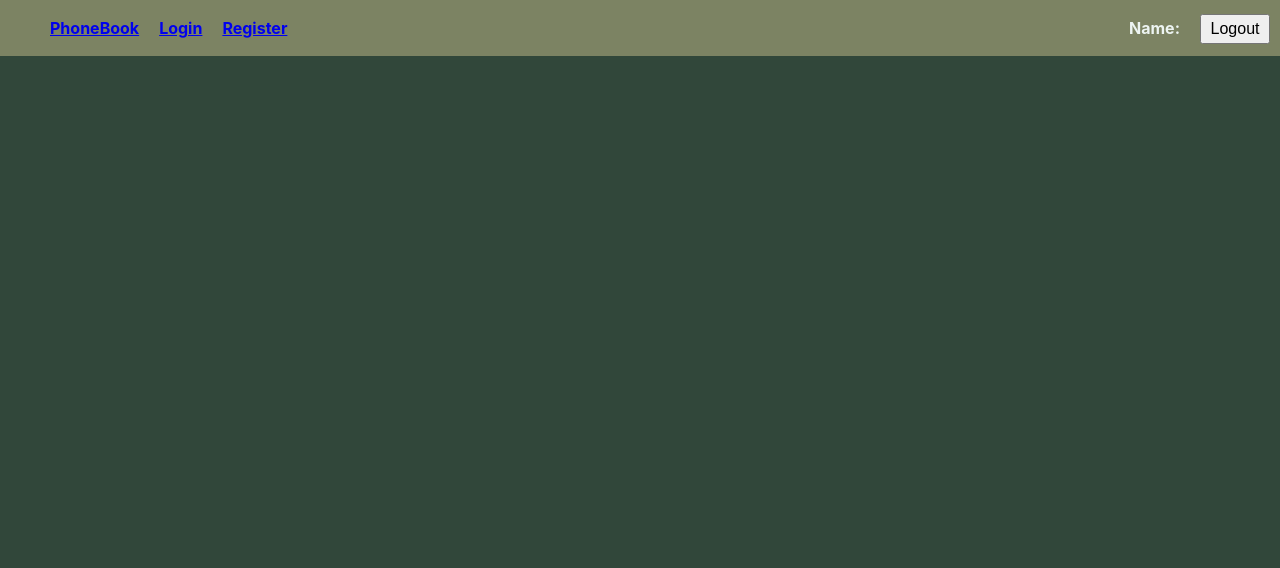
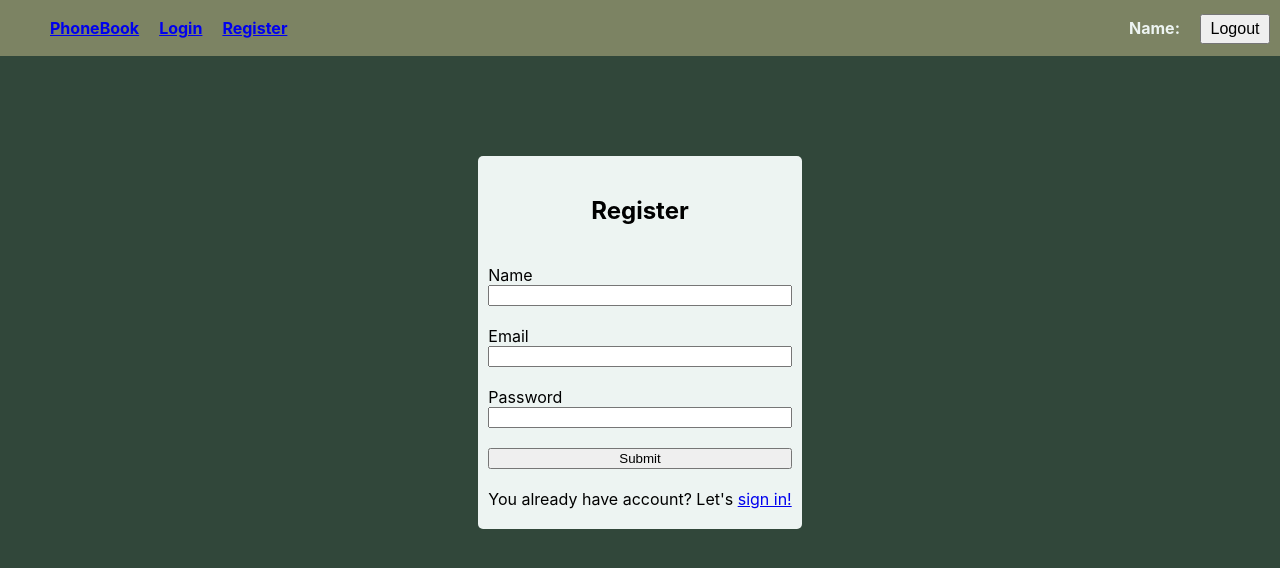
Before and after one commit to DianaKryzhanivska/goit-react-hw-08-phonebook, a React (Create React App) app: page /goit-react-hw-08-phonebook/register in a window 1280 px wide. Shown: the top 568 px of the page. Built offline with nearby package versions, Linux system fonts and the light colour scheme.

Commit message:
register, login

```diff
--- a/package.json
+++ b/package.json
@@ -11,9 +11,11 @@
     "axios": "^1.5.1",
     "react": "^18.1.0",
     "react-dom": "^18.1.0",
+    "react-hook-form": "^7.46.2",
     "react-redux": "^8.1.2",
     "react-router-dom": "^6.16.0",
     "react-scripts": "5.0.1",
+    "react-toastify": "^9.1.3",
     "styled-components": "^6.0.8",
     "web-vitals": "^2.1.3"
   },
--- a/src/components/ContactList/ContactList.jsx
+++ b/src/components/ContactList/ContactList.jsx
@@ -25,7 +25,7 @@ export const ContactList = () => {
   );
 
   useEffect(() => {
-    dispatch(fetchContacts());
+    // dispatch(fetchContacts());
   }, [dispatch]);
 
   const handleDeleteContact = id => {
--- a/src/pages/Login.jsx
+++ b/src/pages/Login.jsx
@@ -1,5 +1,69 @@
 import React from 'react';
+import { Link, useNavigate } from 'react-router-dom';
+import { styled } from 'styled-components';
+import { useForm } from 'react-hook-form';
+import { useDispatch } from 'react-redux';
+import { loginThunk } from 'redux/auth/operations';
+import { toast } from 'react-toastify';
 
 export const Login = () => {
-  return <div></div>;
+  const { handleSubmit, register } = useForm();
+  const dispatch = useDispatch();
+  const navigate = useNavigate();
+
+  const submit = data => {
+    dispatch(loginThunk(data))
+      .unwrap()
+      .then(res => {
+        console.log(res);
+        toast.success(`Welcome! ${res.user.name}`);
+        navigate('/contacts');
+      })
+      .catch(() => toast.error('Data is not valid'));
+  };
+
+  return (
+    <StyledSection>
+      <StyledForm onSubmit={handleSubmit(submit)}>
+        <FormTitle>Login</FormTitle>
+        <StyledLabel>
+          Email
+          <input {...register('email')} />
+        </StyledLabel>
+        <StyledLabel>
+          Password
+          <input {...register('password')} />
+        </StyledLabel>
+        <input type="submit" />
+        <span>
+          Don't have an account? Let's <Link to="/register">create it</Link>
+        </span>
+      </StyledForm>
+    </StyledSection>
+  );
 };
+
+export const StyledSection = styled.section`
+  display: flex;
+  justify-content: center;
+  align-items: center;
+  margin-top: 100px;
+`;
+
+export const StyledForm = styled.form`
+  display: flex;
+  gap: 20px;
+  flex-direction: column;
+  background-color: #edf4f2;
+  padding: 20px 10px;
+  border-radius: 5px;
+`;
+
+export const StyledLabel = styled.label`
+  display: flex;
+  flex-direction: column;
+`;
+
+export const FormTitle = styled.h2`
+  text-align: center;
+`;
--- a/src/pages/Register.jsx
+++ b/src/pages/Register.jsx
@@ -1,5 +1,74 @@
 import React from 'react';
+import { useForm } from 'react-hook-form';
+import { useDispatch } from 'react-redux';
+import { Link, useNavigate } from 'react-router-dom';
+import { toast } from 'react-toastify';
+import { registerThunk } from 'redux/auth/operations';
+import { styled } from 'styled-components';
 
 export const Register = () => {
-  return <div></div>;
+  const { handleSubmit, register } = useForm();
+  const dispatch = useDispatch();
+  const navigate = useNavigate();
+
+  const submit = data => {
+    dispatch(registerThunk(data))
+      .unwrap()
+      .then(res => {
+        console.log(res);
+        toast.success(`Welcome! ${res.user.name}`);
+        navigate('/contacts');
+      })
+      .catch(() => toast.error('Data is not valid'));
+  };
+
+  return (
+    <StyledSection>
+      <StyledForm onSubmit={handleSubmit(submit)}>
+        <FormTitle>Register</FormTitle>
+        <StyledLabel>
+          Name
+          <input {...register('name')} />
+        </StyledLabel>
+        <StyledLabel>
+          Email
+          <input {...register('email')} />
+        </StyledLabel>
+        <StyledLabel>
+          Password
+          <input {...register('password')} />
+        </StyledLabel>
+        <input type="submit" />
+        <span>
+          You already have account? Let's <Link to="/login">sign in!</Link>
+        </span>
+      </StyledForm>
+    </StyledSection>
+  );
 };
+
+export const StyledSection = styled.section`
+  display: flex;
+  justify-content: center;
+  align-items: center;
+  margin-top: 100px;
+`;
+
+export const StyledForm = styled.form`
+  /* width: 250px; */
+  display: flex;
+  gap: 20px;
+  flex-direction: column;
+  background-color: #edf4f2;
+  padding: 20px 10px;
+  border-radius: 5px;
+`;
+
+export const StyledLabel = styled.label`
+  display: flex;
+  flex-direction: column;
+`;
+
+export const FormTitle = styled.h2`
+  text-align: center;
+`;
--- a/src/redux/auth/operations.js
+++ b/src/redux/auth/operations.js
@@ -1,15 +1,19 @@
 import { createAsyncThunk } from '@reduxjs/toolkit';
 import axios from 'axios';
+
+// https://connections-api.herokuapp.com
 
 export const goItApi = axios.create({
   baseURL: 'https://connections-api.herokuapp.com',
 });
 
+// axios.defaults.baseURL = 'https://connections-api.herokuapp.com';
+
 export const registerThunk = createAsyncThunk(
   'register',
   async (credentials, thunkApi) => {
     try {
-      const { data } = goItApi.post('/users/signup', credentials);
+      const { data } = await goItApi.post('/users/signup', credentials);
       console.log(data);
       return data;
     } catch (error) {
@@ -17,3 +21,18 @@ export const registerThunk = createAsyncThunk(
     }
   }
 );
+
+// thunkApi.rejectWithValue = {rejectWithValue}
+
+export const loginThunk = createAsyncThunk(
+  'login',
+  async (credentials, { rejectWithValue }) => {
+    try {
+      const { data } = await goItApi.post('/users/login', credentials);
+      console.log(data);
+      return data;
+    } catch (error) {
+      return rejectWithValue(error.message);
+    }
+  }
+);
--- a/src/redux/auth/slice.js
+++ b/src/redux/auth/slice.js
@@ -1,5 +1,5 @@
-import { createSlice } from '@reduxjs/toolkit';
-import { registerThunk } from './operations';
+import { createSlice, isAnyOf } from '@reduxjs/toolkit';
+import { loginThunk, registerThunk } from './operations';
 
 const initialState = {
   user: {
@@ -15,11 +15,14 @@ const slice = createSlice({
   name: 'auth',
   initialState,
   extraReducers: builder => {
-    builder.addCase(registerThunk.fulfilled, (state, { payload }) => {
-      state.user = payload.user;
-      state.token = payload.token;
-      state.isLoggedIn = true;
-    });
+    builder.addMatcher(
+      isAnyOf(registerThunk.fulfilled, loginThunk.fulfilled),
+      (state, { payload }) => {
+        state.user = payload.user;
+        state.token = payload.token;
+        state.isLoggedIn = true;
+      }
+    );
   },
 });
 
```
Also changed, not shown: 1 other file (tests, documents, lock files or other folders).
